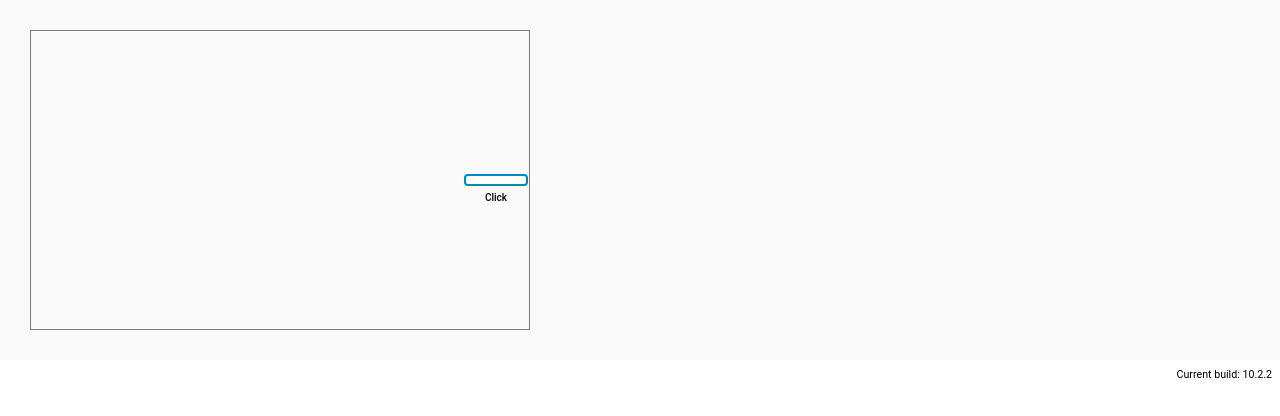
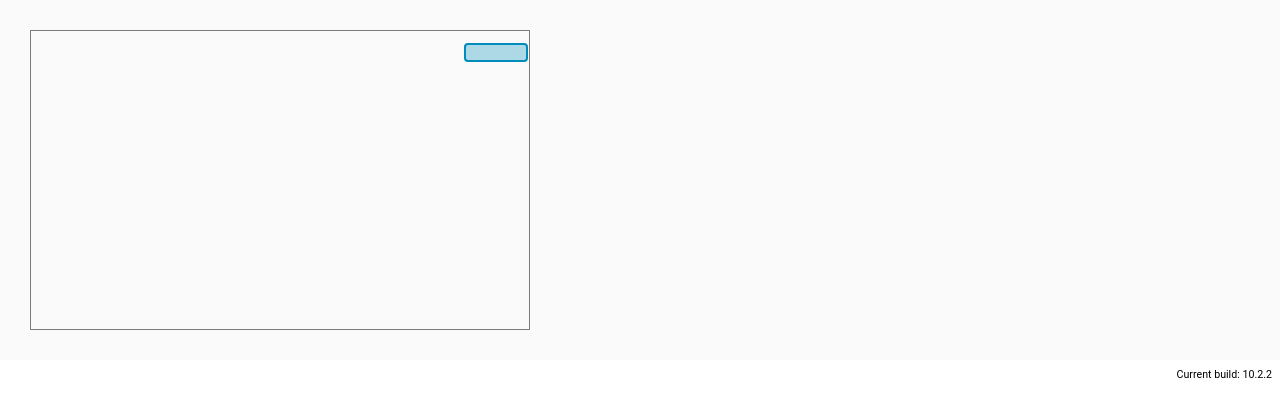
Before and after one commit to KaushalRajSingh123/angular-pviz3g, an Angular app: page / in a window 1280 px wide. Shown: the top 416 px of the page. Built offline with nearby package versions, Linux system fonts and the light colour scheme.

Commit message:
2 files modified

```diff
--- a/src/app/sidenav-autosize-example.css
+++ b/src/app/sidenav-autosize-example.css
@@ -7,9 +7,10 @@
 .example-sidenav-content {
   display: flex;
   height: 100%;
-  align-items: center;
+  /* align-items: center; */
   justify-content: center;
   float: right;
+
   }
 
 .box-shadow{
@@ -18,7 +19,7 @@ border-style: inset;
 }
 .example-sidenav {
   padding: 20px;
-  box-shadow: -3px 2px 7px  #008CBA;
+  box-shadow: -3px 2px 17px  #008CBA;
 
 
 }
@@ -32,14 +33,14 @@ border-style: inset;
   text-decoration: none;
   display: inline-block;
   font-size: 10px;
-  margin: 2px 1px;
+  margin: 12px 1px;
   transition-duration: 0.4s;
   cursor: pointer;
-  width:10px;
-  height: 10px;
+   height:19px;
+
 }
 .button1 {
-  background-color: white;
+  background-color: lightblue;
   color: black;
   border: 2px solid #008CBA;
 }
--- a/src/app/sidenav-autosize-example.html
+++ b/src/app/sidenav-autosize-example.html
@@ -8,8 +8,8 @@
   </mat-drawer>
 
   <div class="example-sidenav-content">
-    <button type="button" class="button button1" mat-button (click)="drawer.toggle()" heigt >
-      Click
+    <button type="button" class="button button1" mat-button (click)="drawer.toggle()" >
+
     </button>
   </div>
 
```
